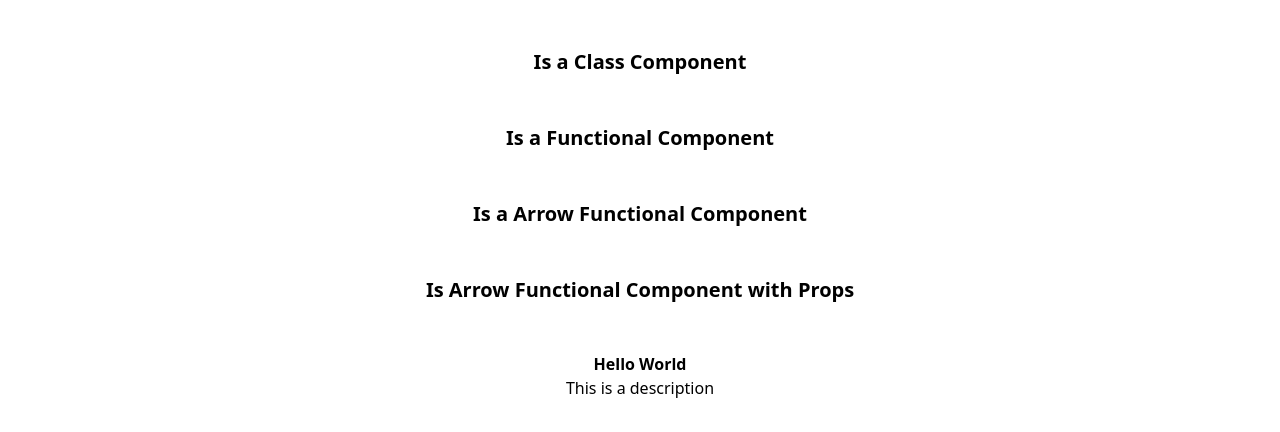
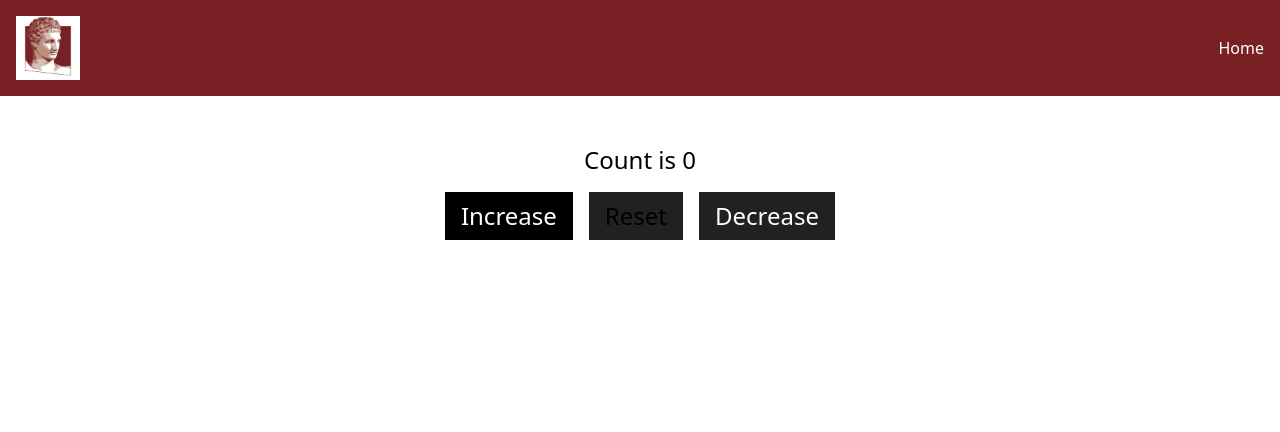
Before and after one commit to despinamos/cf7-components-intro, a React (Vite) app: page / in a window 1280 px wide. Shown: the top 432 px of the page. Built offline with nearby package versions, Linux system fonts and the light colour scheme.

Commit message:
feat: new components added

```diff
--- a/src/App.tsx
+++ b/src/App.tsx
@@ -1,20 +1,32 @@
-import ClassComponent from "./components/ClassComponent.tsx";
-import FunctionalComponent from "./components/FunctionalComponent.tsx";
-import ArrowFunctionalCOmponent from "./components/ArrowFunctionalCOmponent.tsx";
-import ArrowFunctionalComponentWithProps from "./components/ArrowFunctionalComponentWithProps.tsx";
-import ArrowFunctionalComponentwithPropsType from "./components/ArrowFunctionalComponentwithPropsType.tsx";
+// import ClassComponent from "./components/ClassComponent.tsx";
+// import FunctionalComponent from "./components/FunctionalComponent.tsx";
+// import ArrowFunctionalCOmponent from "./components/ArrowFunctionalCOmponent.tsx";
+// import ArrowFunctionalComponentWithProps from "./components/ArrowFunctionalComponentWithProps.tsx";
+// import ArrowFunctionalComponentwithPropsType from "./components/ArrowFunctionalComponentwithPropsType.tsx";
+// import CodingFactoryLogo from "./components/CodingFactoryLogo.tsx";
+import Layout from "./components/Layout.tsx";
+//import ClassComponentWithState from "./components/ClassComponentWithState.tsx";
+// import FunctionalComponentWithState from "./components/FunctionalComponentWithState.tsx";
+import Counter from "./components/Counter.tsx";
 
 function App() {
 
   return (
     <>
-    <ClassComponent/>
-        <FunctionalComponent/>
-        <ArrowFunctionalCOmponent/>
-        <ArrowFunctionalComponentWithProps title="Is Arrow Functional Component with Props"/>
-        <ArrowFunctionalComponentwithPropsType
-            title="Hello World"
-            description="This is a description"/>
+        <Layout>
+            {/*<ClassComponent/>*/}
+            {/*<FunctionalComponent/>*/}
+            {/*<ArrowFunctionalCOmponent/>*/}
+            {/*<ArrowFunctionalComponentWithProps title="Is Arrow Functional Component with Props"/>*/}
+            {/*<ArrowFunctionalComponentwithPropsType*/}
+            {/*    title="Hello World"*/}
+            {/*    description="This is a description"/>*/}
+            {/*<FunctionalComponent/>*/}
+
+            {/*<ClassComponentWithState/>*/}
+            {/*<FunctionalComponentWithState/>*/}
+            <Counter/>
+        </Layout>
     </>
   )
 }
--- /dev/null
+++ b/src/components/ClassComponentWithState.tsx
@@ -0,0 +1,48 @@
+import {Component} from "react";
+
+type State = {
+    count: number;
+}
+
+class ClassComponentWithState extends Component<{}, State>{
+    constructor(props: {}) {
+        super(props);
+        this.state = {
+            count: 0,
+        };
+    }
+
+    increase = () => {
+        this.setState({count: this.state.count + 1});
+    }
+
+    reset = () => {
+        this.setState({count: 0});
+    }
+
+    render() {
+        return (
+            <>
+                <div className="space-y-4 pt-12">
+                    <h1 className="text-center">Count is {this.state.count}</h1>
+                    <div className="text-center space-x-4">
+                        <button
+                            className="bg-black text-white py-2 px-4"
+                            onClick={this.increase}
+                        >
+                            Increase
+                        </button>
+                        <button
+                            className="bg-red-700 text-white py-2 px-4"
+                            onClick={this.reset}
+                        >
+                            Reset
+                        </button>
+                    </div>
+                </div>
+            </>
+        )
+    }
+}
+
+export default ClassComponentWithState;
--- /dev/null
+++ b/src/components/CodingFactoryLogo.tsx
@@ -0,0 +1,13 @@
+const CodingFactoryLogo = () => {
+    return (
+        <>
+            <img
+                className="my-4 h-16"
+                src="/logo.jpg"
+                alt="CF7"
+            />
+        </>
+    )
+}
+
+export default CodingFactoryLogo;
--- /dev/null
+++ b/src/components/Counter.tsx
@@ -0,0 +1,35 @@
+import {useState} from "react";
+import CounterButton from "./CounterButton.tsx";
+
+const Counter = ()=> {
+
+    const [count, setCount] = useState(0);
+
+    const increaseCount = () => {
+        setCount(count + 1);
+    }
+
+    const reset = () => {
+        setCount(0);
+    }
+
+    const decreaseCount = () => {
+        if (count > 0) {
+            setCount(count - 1);
+        }
+    }
+    return (
+        <>
+            <div className="space-y-4 text-2xl pt-12">
+                <h1 className="text-center">Count is {count}</h1>
+                <div className="text-center space-x-4">
+                    <CounterButton onClick={increaseCount} label={"Increase"}/>
+                    <CounterButton onClick={reset} disabled={count===0} label={"Reset"} addClass="bg-blue-400"/>
+                    <CounterButton onClick={decreaseCount} disabled={count===0} label={"Decrease"} addClass="bg-cf-dark-red text-white"/>
+                </div>
+            </div>
+        </>
+    )
+}
+
+export default Counter;
--- /dev/null
+++ b/src/components/CounterButton.tsx
@@ -0,0 +1,22 @@
+type ButtonProps = {
+    onClick: () => void;
+    disabled?: boolean;
+    label: string;
+    addClass?: string;
+}
+
+const CounterButton = ({onClick, disabled, label, addClass = "bg-black text-white"} : ButtonProps) => {
+    return (
+        <>
+            <button
+                className={"disabled:bg-cf-dark-grey py-2 px-4 " + addClass}
+                onClick={onClick}
+                disabled={disabled}
+            >
+                {label}
+            </button>
+        </>
+    )
+}
+
+export default CounterButton ;
--- /dev/null
+++ b/src/components/FunctionalComponentWithState.tsx
@@ -0,0 +1,50 @@
+import {useState} from "react";
+
+const FunctionalComponentWithState = ()=> {
+
+    const [count, setCount] = useState(0);
+
+    const increaseCount = () => {
+        setCount(count + 1);
+    }
+
+    const reset = () => {
+        setCount(0);
+    }
+
+    const decreaseCount = () => {
+        if (count > 0) {
+            setCount(count - 1);
+        }
+    }
+    return (
+        <>
+            <div className="space-y-4 pt-12">
+                <h1 className="text-center">Count is {count}</h1>
+                <div className="text-center space-x-4">
+                    <button
+                        className="bg-black text-white py-2 px-4"
+                        onClick={increaseCount}
+                    >
+                        Increase
+                    </button>
+                    <button
+                        className="bg-red-700 text-white py-2 px-4"
+                        onClick={reset}
+                    >
+                        Reset
+                    </button>
+                    <button
+                        className="bg-blue-600 disabled:bg-gray-600 text-white py-2 px-4"
+                        onClick={decreaseCount}
+                        disabled={count === 0}
+                    >
+                        Decrease
+                    </button>
+                </div>
+            </div>
+        </>
+    )
+}
+
+export default FunctionalComponentWithState;
--- /dev/null
+++ b/src/components/Header.tsx
@@ -0,0 +1,16 @@
+import CodingFactoryLogo from "./CodingFactoryLogo.tsx";
+
+const Header = () => {
+    return (
+        <>
+            <header className="bg-[#782024] fixed w-full">
+                <div className="container mx-auto px-4 flex items-center justify-between">
+                    <CodingFactoryLogo/>
+                    <a className="text-white hover:underline hover:underline-offset-4" href="/">Home</a>
+                </div>
+            </header>
+        </>
+    )
+}
+
+export default Header;
--- /dev/null
+++ b/src/components/Layout.tsx
@@ -0,0 +1,21 @@
+// import CodingFactoryLogo from "./CodingFactoryLogo.tsx";
+import Header from "./Header.tsx";
+import Footer from "./Footer.tsx";
+
+interface LayoutProps{
+    children?: React.ReactNode;
+}
+
+const Layout = ({children}:LayoutProps) => {
+    return (
+        <>
+            <Header/>
+            <div className="container mx-auto min-h-[90vh] pt-24">
+                {children}
+            </div>
+            <Footer/>
+        </>
+    )
+}
+
+export default Layout;
--- a/src/index.css
+++ b/src/index.css
@@ -1,4 +1,10 @@
 @import "tailwindcss";
+
+@theme {
+    --color-cf-dark-red: #782024;
+    --color-cf-dark-grey: #202123;
+    --color-cf-black: #000;
+}
 
 /**!*/
 /*:root {*/
```
Also changed, not shown: public/logo.jpg (added).
